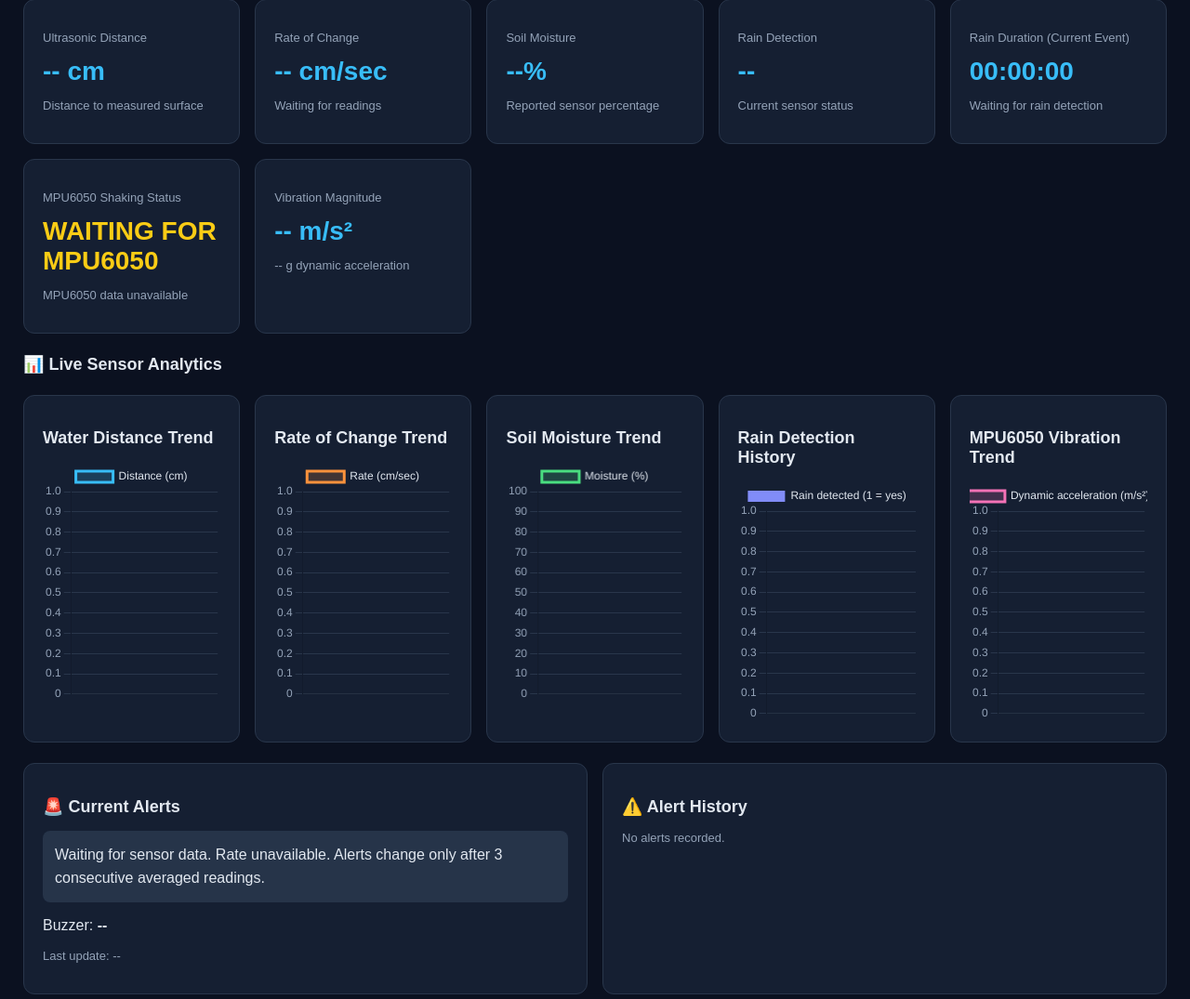
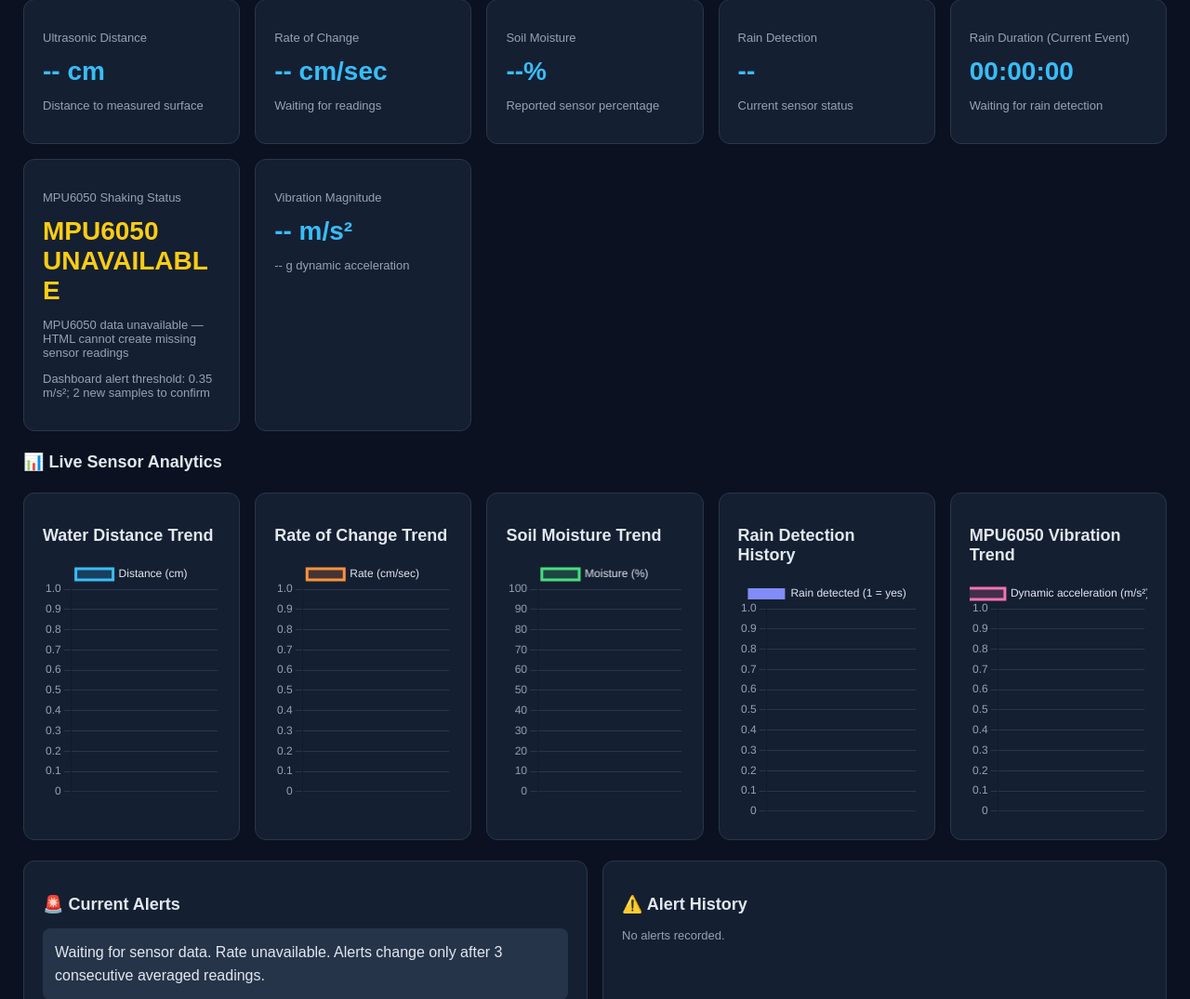
Before and after one commit to khushal-iitjammu/energy-hackathon, a Flask app: page / in a window 1280 px wide. Shown: the part 157-1232 px from the top of the page at 93% size. Run offline with Flask 3, Linux system fonts and the light colour scheme; data that the repository does not hold is empty.

Commit message:
Update index.html

```diff
--- a/templates/index.html
+++ b/templates/index.html
@@ -25,6 +25,7 @@ h1{color:#38bdf8}h2{font-size:18px}
 #earthquakeStatus.alert-state{color:#fb7185}
 #earthquakeStatus.normal-state{color:#4ade80}
 #earthquakeStatus.waiting-state{color:#facc15}
+#earthquakeStatus.check-state{color:#facc15}
 table{width:100%;border-collapse:collapse;white-space:nowrap;font-size:13px}
 th,td{text-align:left;padding:12px;border-bottom:1px solid #29364b}
 th{color:#38bdf8}.table-wrap{overflow-x:auto}
@@ -48,7 +49,7 @@ button.secondary{background:#334155}
   <div class="card"><p class="muted">Soil Moisture</p><div class="value" id="moisture">--%</div><p class="muted">Reported sensor percentage</p></div>
   <div class="card"><p class="muted">Rain Detection</p><div class="value" id="rain">--</div><p class="muted">Current sensor status</p></div>
   <div class="card"><p class="muted">Rain Duration (Current Event)</p><div class="value" id="rainDuration">00:00:00</div><p class="muted" id="rainDurationNote">Waiting for rain detection</p></div>
-  <div class="card"><p class="muted">MPU6050 Shaking Status</p><div class="value" id="earthquakeStatus">WAITING</div><p class="muted" id="earthquakeNote">Waiting for MPU6050 data</p></div>
+  <div class="card"><p class="muted">MPU6050 Shaking Status</p><div class="value" id="earthquakeStatus">WAITING</div><p class="muted" id="earthquakeNote">Waiting for MPU6050 data</p><p class="muted">Dashboard alert threshold: 0.35 m/s²; 2 new samples to confirm</p></div>
   <div class="card"><p class="muted">Vibration Magnitude</p><div class="value" id="vibration">-- m/s²</div><p class="muted" id="vibrationG">-- g dynamic acceleration</p></div>
 </section>
 
@@ -88,6 +89,12 @@ button.secondary{background:#334155}
 
 <script>
 const MAX=20;
+// HTML-only sensitivity tuning: affects dashboard alerts, not the physical sensor sampling.
+const VIBRATION_ALERT_THRESHOLD_M_S2 = 0.35;
+const VIBRATION_CONFIRM_SAMPLES = 2;
+const STANDARD_GRAVITY_M_S2 = 9.80665;
+let vibrationHitCount = 0;
+let lastVibrationSampleKey = null;
 let demoMode=new URLSearchParams(location.search).get("demo")==="1";
 let demoTimer=null, demoDistance=40, demoPacket=0, alertLog=[], lastAlert="";
 
@@ -202,20 +209,54 @@ function render(d,rows=[]){
   updateRainTimerFromReading(d.rain_digital_output);
   el("buzzer").textContent=d.buzzer_digital_status==null?"--":(Number(d.buzzer_digital_status)===1?"ACTIVE":"OFF");
 
-  // MPU6050 fields are supplied by the updated Flask /api/latest endpoint.
+  // HTML-only sensitivity logic. It uses the values already returned by /api/latest.
+  // This cannot fix unavailable/missing sensor data or increase physical sampling rate.
   const mpuValid=d.mpu_valid===true || Number(d.mpu_valid)===1;
-  const quake=Boolean(d.earthquake_detected===true || Number(d.earthquake_detected)===1);
-  const quakeStatus=d.earthquake_status || (mpuValid ? (quake?"VIBRATION_ALERT":"NORMAL") : "MPU6050_UNAVAILABLE");
+  const ax=Number(d.accel_x), ay=Number(d.accel_y), az=Number(d.accel_z);
+  let vibrationValue=null;
+  if(d.vibration_m_s2!==null && d.vibration_m_s2!==undefined && d.vibration_m_s2!=="" && Number.isFinite(Number(d.vibration_m_s2))){
+    vibrationValue=Math.max(0,Number(d.vibration_m_s2));
+  }else if(mpuValid && [d.accel_x,d.accel_y,d.accel_z].every(v=>v!==null && v!==undefined && v!=="" && Number.isFinite(Number(v)))){
+    // Fallback estimate from the three acceleration axes, with gravity removed approximately.
+    vibrationValue=Math.abs(Math.sqrt(ax*ax+ay*ay+az*az)-STANDARD_GRAVITY_M_S2);
+  }
+
+  // Count each distinct sensor packet at most once; dashboard polling must not inflate hits.
+  const sampleKey=d.packet_number!==null && d.packet_number!==undefined
+    ? String(d.packet_number)
+    : (d.received_at ? String(d.received_at) : null);
+  if(!mpuValid){
+    vibrationHitCount=0;
+    lastVibrationSampleKey=sampleKey;
+  }else if(sampleKey!==null && sampleKey!==lastVibrationSampleKey){
+    lastVibrationSampleKey=sampleKey;
+    if(vibrationValue!==null && vibrationValue>=VIBRATION_ALERT_THRESHOLD_M_S2){
+      vibrationHitCount++;
+    }else{
+      vibrationHitCount=0;
+    }
+  }
+
+  const backendQuake=Boolean(d.earthquake_detected===true || Number(d.earthquake_detected)===1);
+  const quake=mpuValid && (backendQuake || vibrationHitCount>=VIBRATION_CONFIRM_SAMPLES);
+  const vibrationCheck=mpuValid && vibrationHitCount>0 && !quake;
+  const quakeStatus=!mpuValid ? "MPU6050_UNAVAILABLE" : (quake ? "VIBRATION_ALERT" : (vibrationCheck ? "VIBRATION_CHECK" : "NORMAL"));
   const quakeEl=el("earthquakeStatus");
   quakeEl.textContent=quakeStatus.replaceAll("_"," ");
-  quakeEl.className=quake ? "value alert-state" : (mpuValid ? "value normal-state" : "value waiting-state");
-  el("earthquakeNote").textContent=mpuValid
-    ? (quake ? "Possible strong shaking detected — verify locally" : "MPU6050 data received")
-    : "MPU6050 data unavailable";
-  el("vibration").textContent=d.vibration_m_s2==null ? "-- m/s²" : fmt(d.vibration_m_s2,3)+" m/s²";
-  el("vibrationG").textContent=d.vibration_g==null ? "-- g dynamic acceleration" : fmt(d.vibration_g,3)+" g dynamic acceleration";
+  quakeEl.className=quake ? "value alert-state" : (vibrationCheck ? "value check-state" : (mpuValid ? "value normal-state" : "value waiting-state"));
+  el("earthquakeNote").textContent=!mpuValid
+    ? "MPU6050 data unavailable — HTML cannot create missing sensor readings"
+    : (quake
+      ? "Possible strong vibration detected — verify locally; not a certified earthquake alert"
+      : (vibrationCheck
+        ? "Vibration exceeded threshold; confirming sample "+vibrationHitCount+"/"+VIBRATION_CONFIRM_SAMPLES
+        : "Monitoring for vibration above "+VIBRATION_ALERT_THRESHOLD_M_S2+" m/s²"));
+  el("vibration").textContent=vibrationValue===null ? "-- m/s²" : fmt(vibrationValue,3)+" m/s²";
+  const vibrationG=(d.vibration_g!==null && d.vibration_g!==undefined && d.vibration_g!=="" && Number.isFinite(Number(d.vibration_g)))
+    ? Number(d.vibration_g) : (vibrationValue===null ? null : vibrationValue/STANDARD_GRAVITY_M_S2);
+  el("vibrationG").textContent=vibrationG===null ? "-- g dynamic acceleration" : fmt(vibrationG,3)+" g dynamic acceleration";
 
-  if(quake) addAlert("MPU6050: possible strong shaking detected",d.received_at);
+  if(quake) addAlert("MPU6050: possible strong vibration detected (HTML threshold "+VIBRATION_ALERT_THRESHOLD_M_S2+" m/s²)",d.received_at);
   el("updated").textContent=d.received_at||"--";
   const rate=avgRate;
   el("direction").textContent=rate==null?"Waiting for readings":rate>0.001?"Average trend: water level rising":rate< -0.001?"Average trend: water level falling":"Average trend: relatively stable";
@@ -236,7 +277,14 @@ function render(d,rows=[]){
   charts.rate.data.datasets[0].data=recent.map(r=>r.rate_cm_s ?? (r.rate_cm_min==null?null:Number(r.rate_cm_min)/60));
   charts.moisture.data.datasets[0].data=recent.map(r=>r.soil_moisture_percent);
   charts.rain.data.datasets[0].data=recent.map(r=>r.rain_digital_output==null?null:Number(r.rain_digital_output));
-  charts.vibration.data.datasets[0].data=recent.map(r=>r.vibration_m_s2==null?null:Number(r.vibration_m_s2));
+  charts.vibration.data.datasets[0].data=recent.map(r=>{
+    if(r.vibration_m_s2!==null && r.vibration_m_s2!==undefined && r.vibration_m_s2!=="" && Number.isFinite(Number(r.vibration_m_s2))) return Number(r.vibration_m_s2);
+    if((r.mpu_valid===true || Number(r.mpu_valid)===1) && [r.accel_x,r.accel_y,r.accel_z].every(v=>v!==null && v!==undefined && v!=="" && Number.isFinite(Number(v)))){
+      const x=Number(r.accel_x), y=Number(r.accel_y), z=Number(r.accel_z);
+      return Math.abs(Math.sqrt(x*x+y*y+z*z)-STANDARD_GRAVITY_M_S2);
+    }
+    return null;
+  });
   Object.values(charts).forEach(c=>c.update("none"));
   const table=el("readings");table.replaceChildren();
   rows.slice(-10).reverse().forEach(r=>{
```
